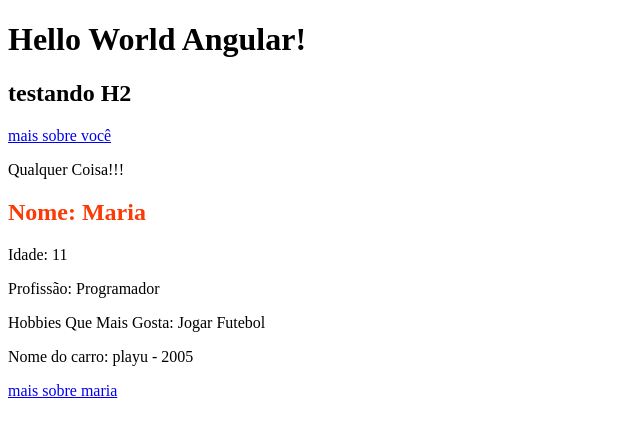
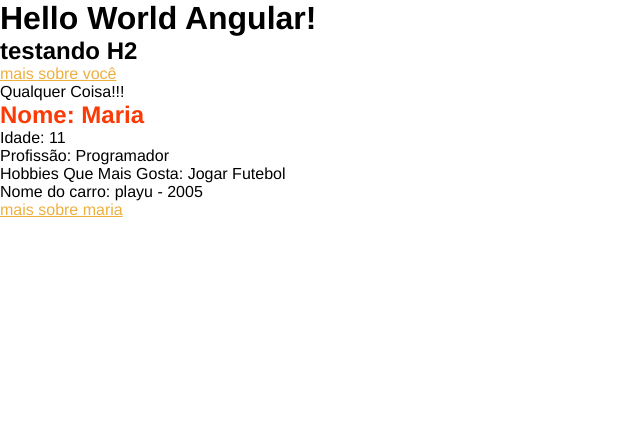
Before and after one commit to mellhub/Cursos, an Angular app in the folder Youtube/CursoAngular13Introducao-01-2022/curso-angular-y/: page / in a window 1280 px wide. Shown: the top 434 px of the page, without its empty margins (0-640 px from the left). Built offline with nearby package versions, Linux system fonts and the light colour scheme.

Commit message:
Update styles.css

```diff
--- a/Youtube/CursoAngular13Introducao-01-2022/curso-angular-y/src/styles.css
+++ b/Youtube/CursoAngular13Introducao-01-2022/curso-angular-y/src/styles.css
@@ -1 +1,8 @@
-/* You can add global styles to this file, and also import other style files */
+* {
+    margin: 0;
+    padding: 0;
+    font-family: Helvetica;
+}
+a {
+    color: rgb(237, 176, 63);
+}
```
